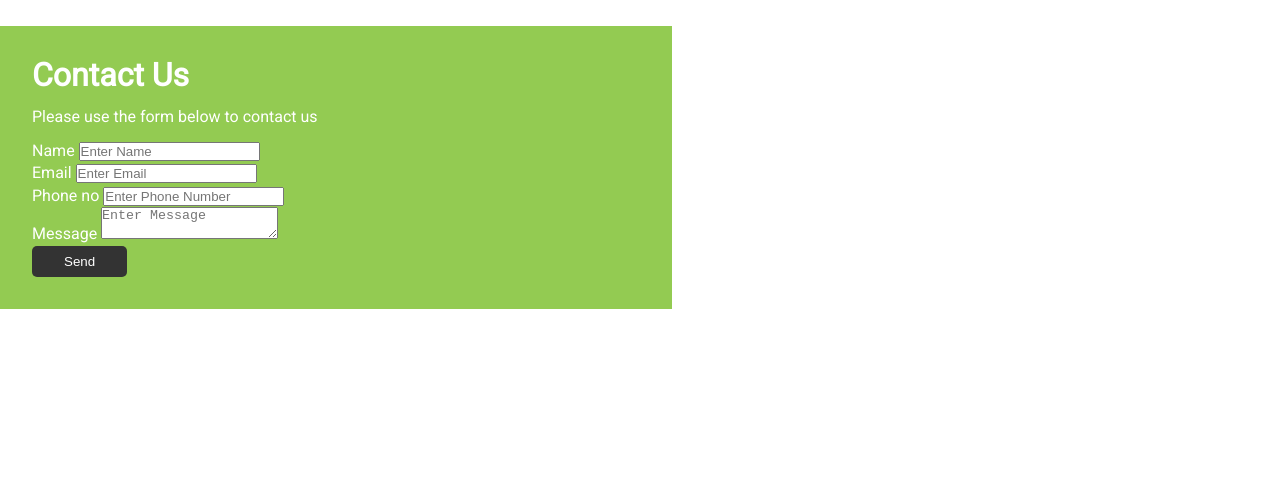
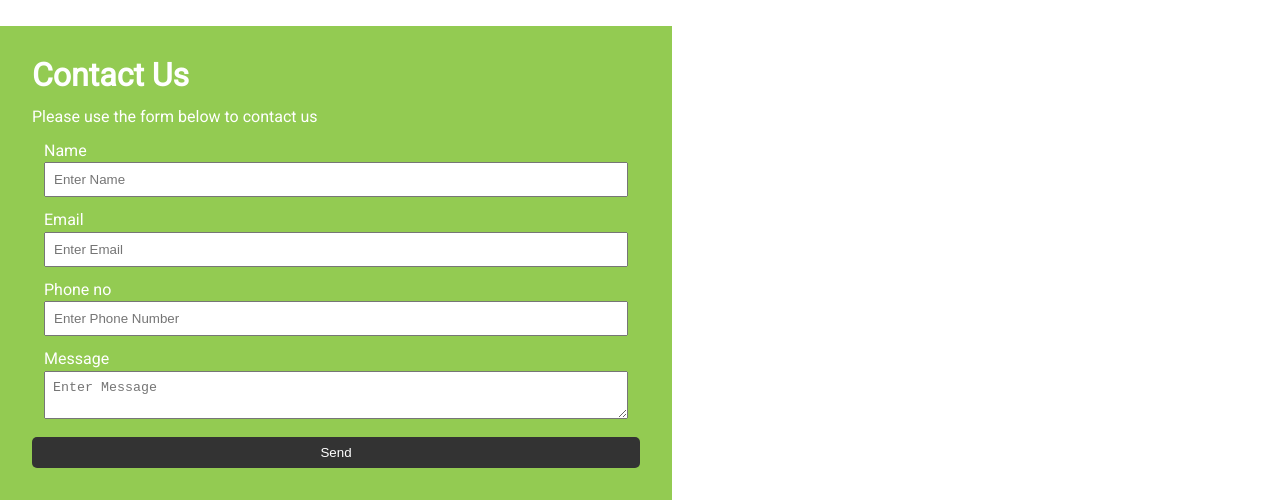
Before and after one commit to nilankh/TechAnker, a plain HTML site: page index.html in a window 1280 px wide. Shown: the part 1923-2423 px from the top of the page. Before the commit the page ends 2232 px from the top, so only its background shows below. Drawn offline with Linux system fonts and the light colour scheme; files whose address does not match are found by name.

Commit message:
completed contact section

```diff
--- a/css/style.css
+++ b/css/style.css
@@ -211,3 +211,17 @@ p {
 #contact .map, #contact .contact-form {
     flex: 1;
 }
+
+#contact .contact-form .form-group {
+    margin: 0.75rem;
+}
+
+#contact .contact-form label {
+    display: block;
+}
+
+#contact .contact-form input,
+#contact .contact-form textarea {
+    width: 100%;
+    padding: 0.5rem;
+}
```
